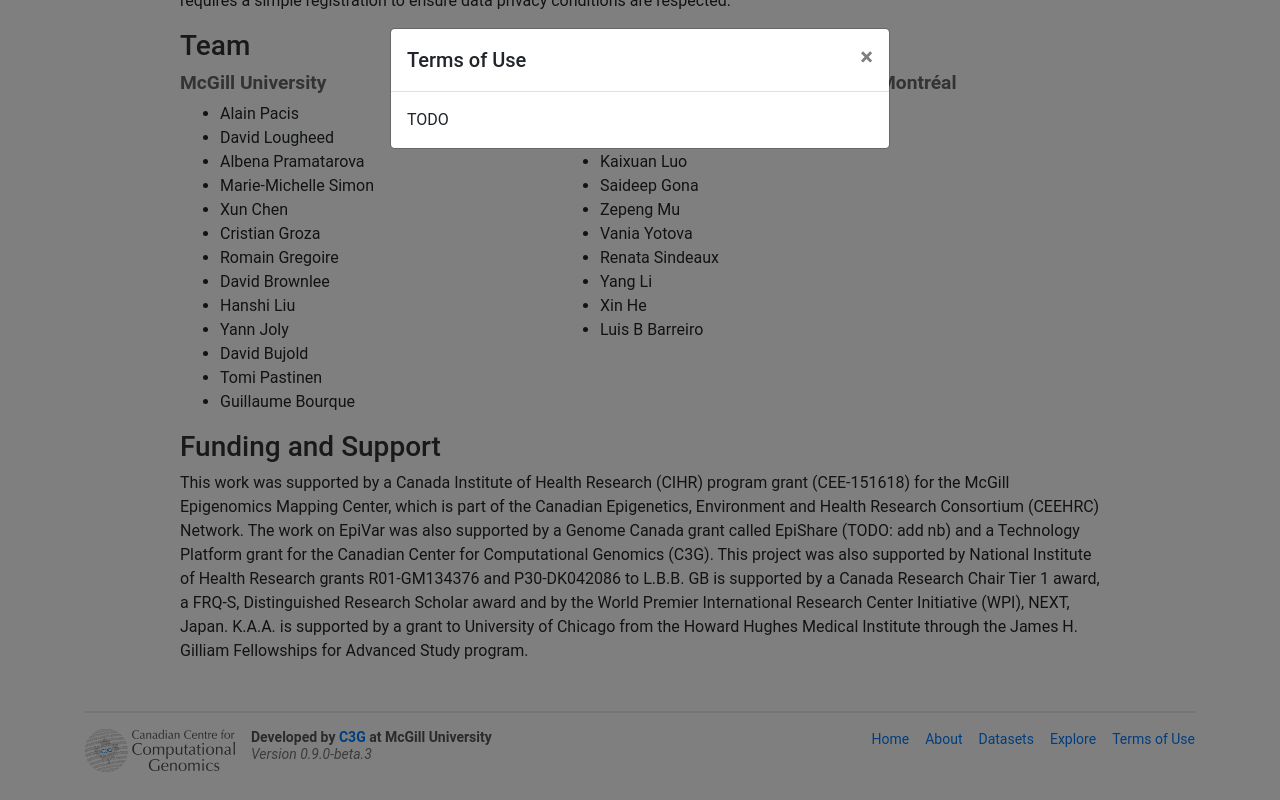
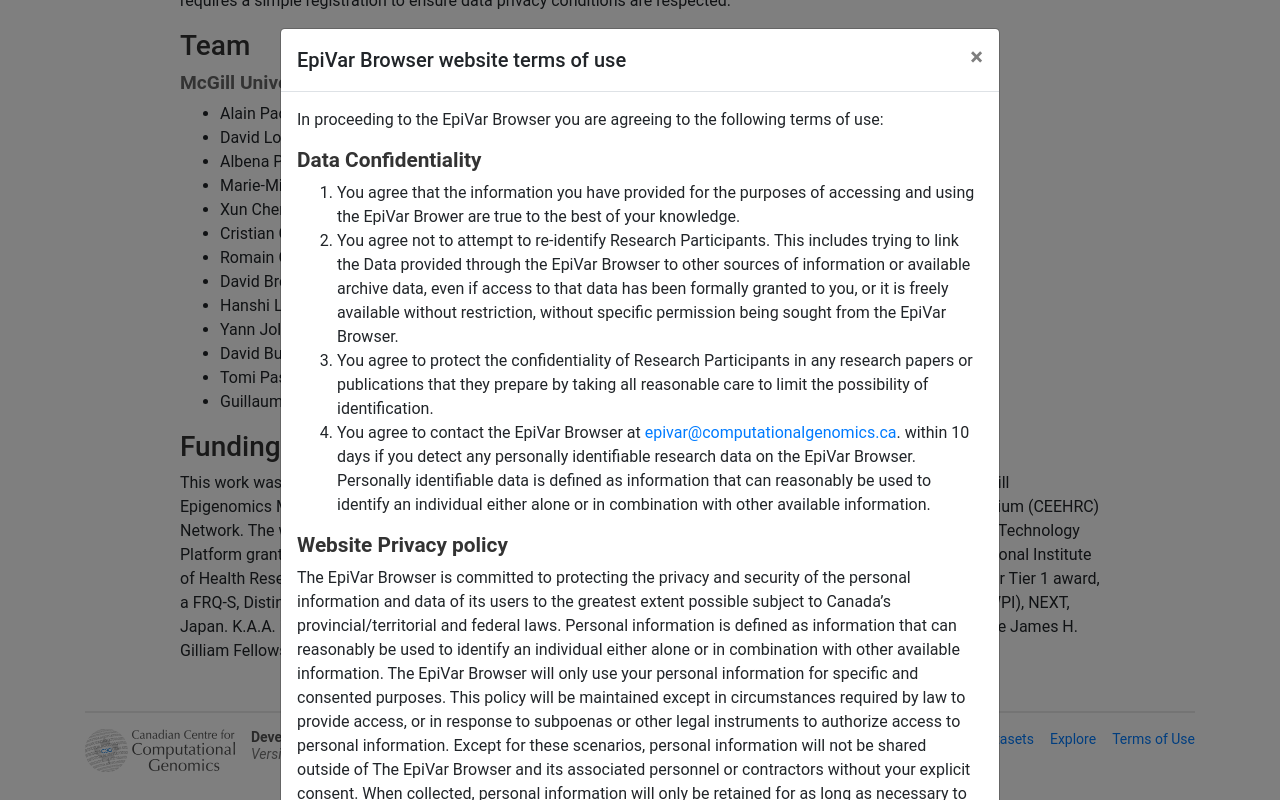
Before and after one commit to c3g/epivar-browser, a React (Create React App) app in the folder client/: page /about in a window 1280 px wide. Both pictures are taken after a click on the link "Terms of Use". Built offline with nearby package versions, Linux system fonts and the light colour scheme; no server answers; what rambda would draw is missing.

Commit message:
chore(web): add terms to modal

```diff
--- a/client/src/components/TermsModal.js
+++ b/client/src/components/TermsModal.js
@@ -6,12 +6,135 @@ const TermsModal = ({isOpen, toggle, showAgree, onAgree}) => {
   const [agreeChecked, setAgreeChecked] = useState(false);
 
   return (
-    <Modal isOpen={isOpen} toggle={toggle}>
-      <ModalHeader toggle={toggle}>Terms of Use</ModalHeader>
+    <Modal isOpen={isOpen} toggle={toggle} style={{maxWidth: 720}}>
+      <ModalHeader toggle={toggle}>EpiVar Browser website terms of use</ModalHeader>
       <ModalBody>
         <div>
-          TODO
+          <p>
+            In proceeding to the EpiVar Browser you are agreeing to the following terms of use:
+          </p>
+          <h3>Data Confidentiality</h3>
+          <ol>
+            <li>
+              You agree that the information you have provided for the purposes of accessing and using the EpiVar Brower
+              are true to the best of your knowledge.
+            </li>
+            <li>
+              You agree not to attempt to re-identify Research Participants. This includes trying to link the Data
+              provided through the EpiVar Browser to other sources of information or available archive data, even if
+              access to that data has been formally granted to you, or it is freely available without restriction,
+              without specific permission being sought from the EpiVar Browser.
+            </li>
+            <li>
+              You agree to protect the confidentiality of Research Participants in any research papers or publications
+              that they prepare by taking all reasonable care to limit the possibility of identification.
+            </li>
+            <li>
+              You agree to contact the EpiVar Browser at{" "}
+              <a href="mailto:epivar@computationalgenomics.ca">epivar@computationalgenomics.ca</a>. within 10 days if
+              you detect any personally identifiable research data on the EpiVar Browser. Personally identifiable data
+              is defined as information that can reasonably be used to identify an individual either alone or in
+              combination with other available information.
+            </li>
+          </ol>
+          <h3>Website Privacy policy</h3>
+          <p>
+            The EpiVar Browser is committed to protecting the privacy and security of the personal information and data
+            of its users to the greatest extent possible subject to Canada’s provincial/territorial and federal laws.
+            Personal information is defined as information that can reasonably be used to identify an individual either
+            alone or in combination with other available information. The EpiVar Browser will only use your personal
+            information for specific and consented purposes. This policy will be maintained except in circumstances
+            required by law to provide access, or in response to subpoenas or other legal instruments to authorize
+            access to personal information. Except for these scenarios, personal information will not be shared outside
+            of The EpiVar Browser and its associated personnel or contractors without your explicit consent. When
+            collected, personal information will only be retained for as long as necessary to fulfil its purposes
+            subject to the applicable Canadian legal requirements.
+          </p>
+          <h4>Purpose, use, and collection of information</h4>
+          <p>
+            The purpose of the EpiVar Browser is to facilitate scientific research by providing researchers and other
+            interested parties access to epigenetic signal data, genetic data, and certain associated contextual
+            metadata.
+          </p>
+          <p>
+            Personal information is not required to view this website, although certain key features will require some
+            personal information to function optimally. We may collect this personal information in the form of webforms
+            in connection with your account and services provided to you. The level of information collected will also
+            be subject to the type of services and account used. Providing us with your information where required is
+            strictly voluntary. Any personal information collected will be appropriately protected through physical and
+            electronic means such as user authentication, and other data security practices.
+          </p>
+          <p>
+            By providing your personal information, you are consenting to its use for the purposes listed below:
+          </p>
+          <ul>
+            <li>
+              Communicate with you regarding our services such as an event notification, a change of policy, or to
+              follow-up regarding the terms and conditions of the EpiVar Browser,
+            </li>
+            <li>
+              Provide you with a service (e.g., help data access),
+            </li>
+            <li>
+              Communicate and troubleshoot with you regarding any The EpiVar Browser website functionalities and or
+              services.
+            </li>
+          </ul>
+          <p>
+            The EpiVar Browser website and its associated servers also collect the following analytics for the purposes
+            of web presentation, troubleshooting, and web functionality. This information will not be associated with
+            individual user identities, and will not be used to re-identify any users as subject to this privacy policy:
+          </p>
+          <ul>
+            <li>Internet Protocol (IP) address of the computer being used,</li>
+            <li>Web pages requested,</li>
+            <li>Referring web page,</li>
+            <li>Browser used,</li>
+            <li>Date and time of activities.</li>
+          </ul>
+          <h4>Distribution of information to third parties</h4>
+          <p>
+            Third-party contractors and or agents may be involved in maintaining and improving the functions
+            (e.g., IT services) of the EpiVar Browser Website. In these scenarios, if any associated third party should
+            be provided access to any personal information, personal information will be kept secure, private, and
+            confidential in accordance with Canadian Provincial/territorial and Federal legislation, and that of the
+            EpiVar Browser Privacy Policy. Such parties are only permitted to use such personal information for lawful
+            purposes authorized by the EpiVar Browser.
+          </p>
+          <h4>Cookies</h4>
+          <p>
+            This website uses ‘Cookies’. Cookies may collect information such as your email address, username, or keep
+            track of pages visited and documents downloaded. The EpiVar Browser may use ‘cookies’ to deliver web content
+            specific to a user’s interests or to keep users logged in when such a feature is enabled. You may choose to
+            enable or disable cookies on this website, and such information will not be collected. Disabling cookies
+            will not restrict your access to the EpiVar Browser website but may affect the normal functioning of various
+            features.
+          </p>
+          <h4>Hyperlinks and other privacy policies</h4>
+          <p>
+            If you follow a hyperlink from the EpiVar Browser website onto the website(s) of another entity, that entity
+            may have/uphold a different privacy policy. EpiVar Browser bears no responsibility for the privacy of the
+            user in such a scenario, and we advise you to appropriately consult the privacy policies of these other
+            entities.
+          </p>
+          <h4>Right to be “forgotten”</h4>
+          <p>
+            Users may request the erasure/deletion of any personal information they have provided to the EpiVar Browser
+            website. If possible, the EpiVar Browser website will work to promptly erase/delete this personal
+            information, except for where required by law (e.g., for records for auditing records). To request the
+            erasure/deletion of your personal information, you may contact us at{" "}
+            <a href="mailto:epivar@computationalgenomics.ca">epivar@computationalgenomics.ca</a>.
+          </p>
+          <h4>Privacy policy revisions</h4>
+          <p>
+            This privacy policy was last revised on May 9th, 2022, These policies are subject to change, and we
+            encourage you to review this Privacy Policy each time you visit the website. If any significant changes are
+            made to this policy, a notice will be posted on the homepage for a reasonable period of time after the
+            change is implemented, so that the user may be fully aware of any changes before using the EpiVar Browser
+            website.
+          </p>
         </div>
+
         {showAgree && (
           <Form>
             <FormGroup check={true}>
--- a/client/src/styles.css
+++ b/client/src/styles.css
@@ -369,6 +369,17 @@ body {
   color: #666;
 }
 
+.modal-body h3 {
+  color: #333;
+  font-size: 1.3em;
+  font-weight: bold;
+}
+.modal-body h4 {
+  color: #555;
+  font-size: 1.15em;
+  font-weight: bold;
+}
+
 
 details summary {
   font-style: italic;
```
